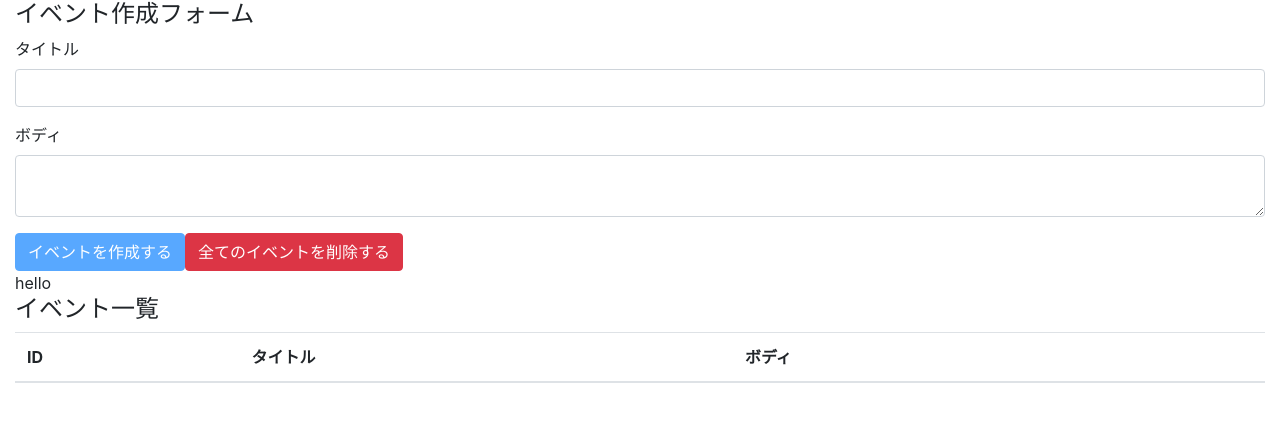
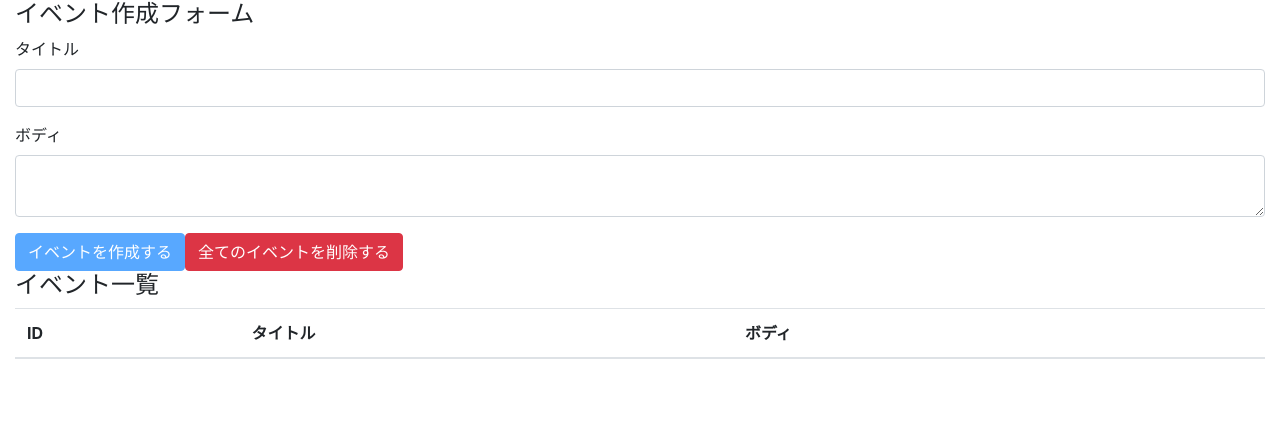
Before and after one commit to tatsuki0091/react-hooks-101, a React (Create React App) app: page / in a window 1280 px wide. Shown: the top 422 px of the page. Built offline with nearby package versions, Linux system fonts and the light colour scheme.

Commit message:
context作成

```diff
--- a/src/components/App.js
+++ b/src/components/App.js
@@ -12,10 +12,10 @@
   const [state, dispatch] = useReducer(reducer, []);
 
   return (
-    <AppContext.Provider value={'hello'}>
+    <AppContext.Provider value={{state, dispatch}}>
     <div className="container-fluid">
-      <EventForm state={state} dispatch={dispatch}/>
-      <Events state={state} dispatch={dispatch}/>
+      <EventForm />
+      <Events />
 
     </div>
     </AppContext.Provider>
--- a/src/components/Event.js
+++ b/src/components/Event.js
@@ -1,8 +1,10 @@
-import React from 'react'
+import React, {useContext} from 'react'
+import AppContext from '../contexts/AppContext'
 
 import {DELETE_EVENT} from  '../action'
 
-const Event = ({ dispatch, event }) => {
+const Event = ({ event }) => {
+    const { dispatch } = useContext(AppContext)
     const id = event.id
     const handleClickDeleteButton = () => {
       const result = window.confirm(`イベント(id=${id})を本当に削除してもよろしいですか`)
--- a/src/components/EventForm.js
+++ b/src/components/EventForm.js
@@ -1,9 +1,12 @@
-import React, { useState } from "react";
+import React, { useState, useContext } from "react";
 
 import {CREATE_EVENT, DELETE_ALL_EVENTS} from  '../action'
+import AppContext from '../contexts/AppContext'
+import App from "./App";
 //import reducer from "../reducers";
 
-const EventForm = ({state, dispatch}) => {
+const EventForm = () => {
+  const {state, dispatch} = useContext(AppContext)
   //const [state, dispatch] = useReducer(reducer, []);
   const [title, setTitle] = useState("");
   const [body, setBody] = useState("");
--- a/src/components/Events.js
+++ b/src/components/Events.js
@@ -1,16 +1,13 @@
-import React, { useContext, useState } from "react";
+import React, { useContext } from "react";
 
 import Event from "./Event";
 import AppContext from '../contexts/AppContext'
 
 
-const Events = ({state,dispatch }) => {
-  const value = useContext(AppContext)
+const Events = () => {
+  const {state} = useContext(AppContext)
   return (
     <>
-
-      <div>{value}</div>
-
       <h4>イベント一覧</h4>
       <table className="table table-hover">
         <thead>
@@ -23,7 +20,7 @@
         </thead>
         <tbody>
           {state.map((event, index) => (
-            <Event key={index} event={event} dispatch={dispatch} />
+            <Event key={index} event={event} />
           ))}
         </tbody>
       </table>
```
